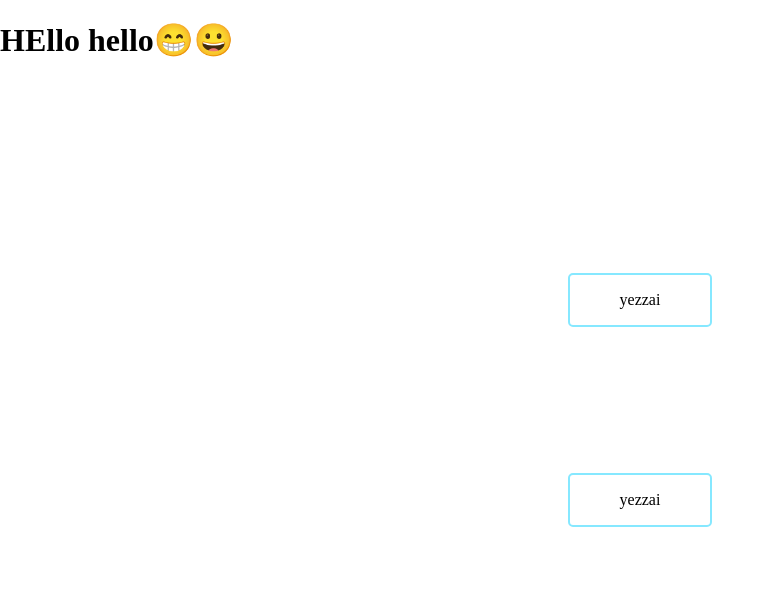
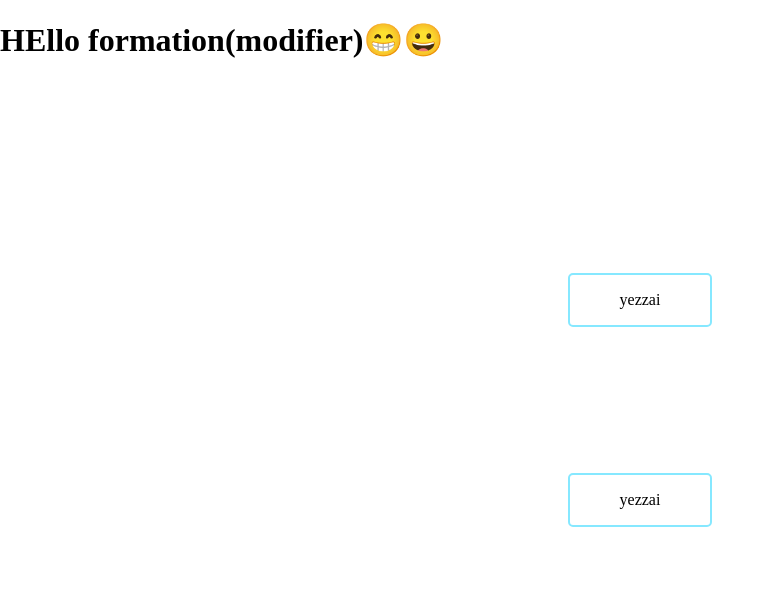
Before and after one commit to brunofer681/bruno-repo, a plain HTML site: page index.html in a window 1280 px wide. Shown: the whole page, without its empty margins (0-775 px from the left). Drawn offline with Linux system fonts and the light colour scheme.

Commit message:
modification en tant que une nouvelle branche (formateur)

```diff
--- a/index.html
+++ b/index.html
@@ -7,7 +7,7 @@
 	<link rel="stylesheet" type="text/css" href="awesome.css">
 </head>
 <body>
-	<h1>HEllo hello😁😀</h1>
+	<h1>HEllo formation(modifier)😁😀</h1>
 	<div class="AB">
 		<div class="AA">yezzai</div>
 		<div class="AA">yezzai</div>
```
